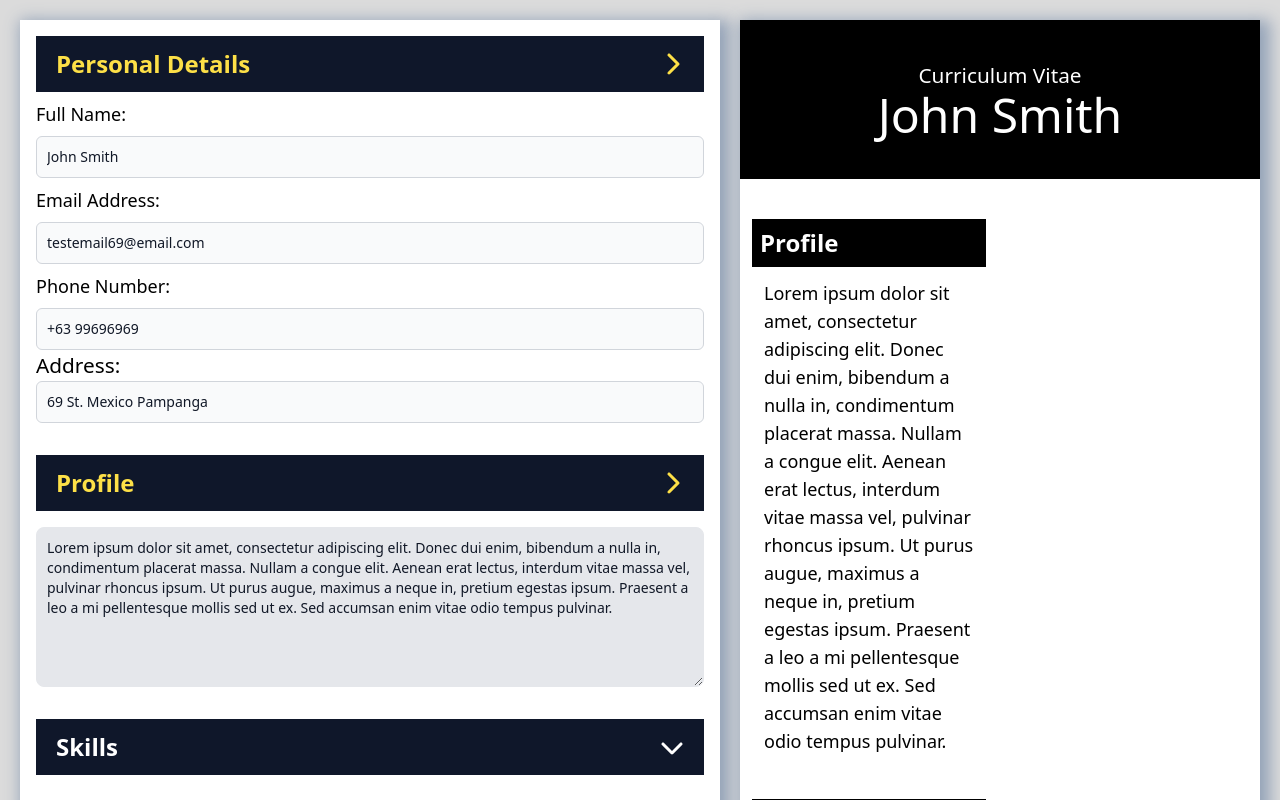
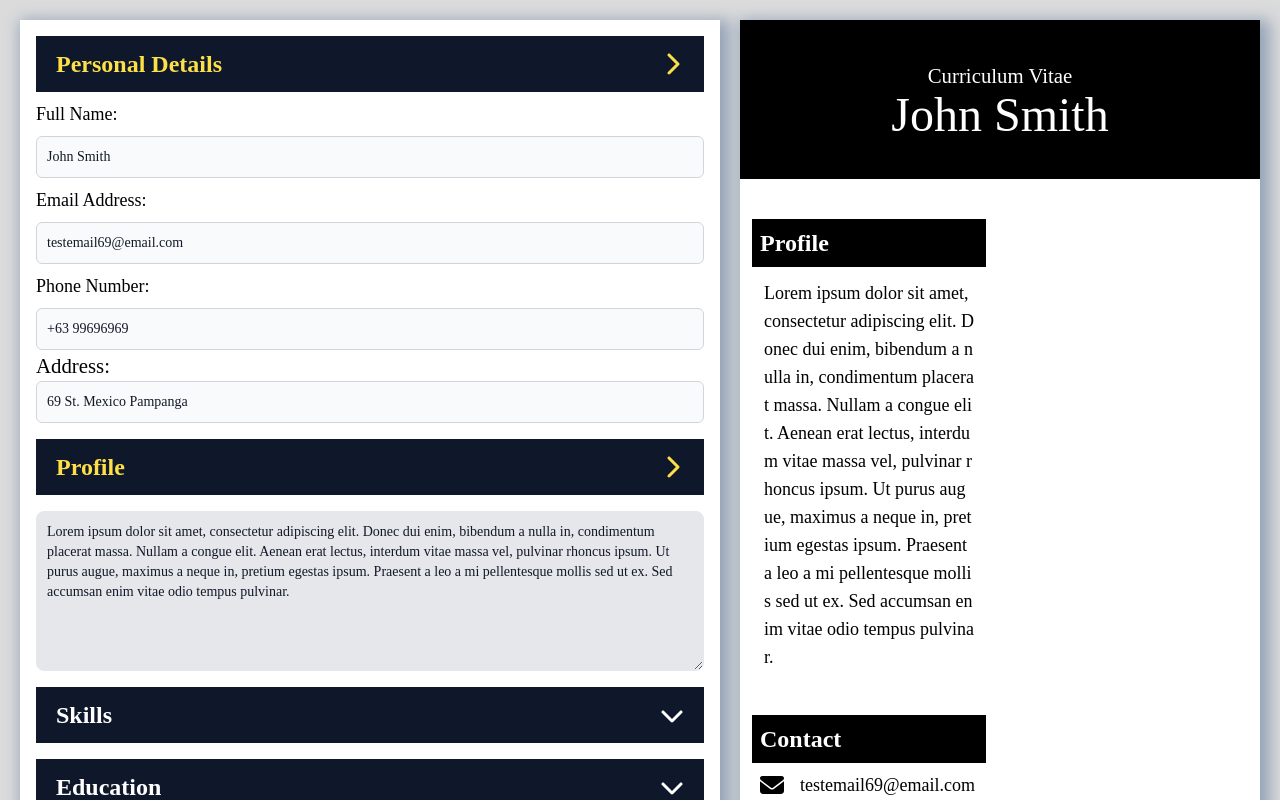
Before and after one commit to rulerpluralrural/odin-cv-builder, a React (Vite) app: page / in a window 1280 px wide. Shown: the top 800 px of the page. Built offline with nearby package versions, Linux system fonts and the light colour scheme.

Commit message:
Fixed Information, Resume, Skills toggleTab fns

```diff
--- a/src/App.jsx
+++ b/src/App.jsx
@@ -4,6 +4,7 @@ import Information from "./components/Information";
 import Resume from "./components/Resume";
 import Profile from "./components/Profile";
 import Skills from "./components/Skills";
+import Education from "./components/Education";
 
 export default function App() {
 	const [name, setName] = useState("John Smith");
@@ -13,7 +14,13 @@ export default function App() {
 	const [profile, setProfile] = useState(
 		"Lorem ipsum dolor sit amet, consectetur adipiscing elit. Donec dui enim, bibendum a nulla in, condimentum placerat massa. Nullam a congue elit. Aenean erat lectus, interdum vitae massa vel, pulvinar rhoncus ipsum. Ut purus augue, maximus a neque in, pretium egestas ipsum. Praesent a leo a mi pellentesque mollis sed ut ex. Sed accumsan enim vitae odio tempus pulvinar."
 	);
-	const [skills, setSkills] = useState(["Photography", "Microsoft Word", "Microsoft Excel", "Problem Solving"])
+	const [skills, setSkills] = useState([
+		"Photography",
+		"Microsoft Word",
+		"Microsoft Excel",
+		"Problem Solving",
+	]);
+	const [currentOpenTab, setCurrentOpenTab] = useState("profile");
 
 	return (
 		<div className="grid grid-cols-[700px_1fr] gap-5 p-5 h-full">
@@ -28,8 +35,22 @@ export default function App() {
 					address={address}
 					setAddress={setAddress}
 				/>
-				<Profile profile={profile} setProfile={setProfile} />
-				<Skills skills={skills} setSkills={setSkills}/>
+				<Profile
+					profile={profile}
+					setProfile={setProfile}
+					currentOpenTab={currentOpenTab}
+					setCurrentOpenTab={setCurrentOpenTab}
+				/>
+				<Skills
+					skills={skills}
+					setSkills={setSkills}
+					currentOpenTab={currentOpenTab}
+					setCurrentOpenTab={setCurrentOpenTab}
+				/>
+				<Education
+					currentOpenTab={currentOpenTab}
+					setCurrentOpenTab={setCurrentOpenTab}
+				/>
 			</div>
 			<Resume
 				name={name}
--- /dev/null
+++ b/src/components/Education.jsx
@@ -0,0 +1,26 @@
+// eslint-disable-next-line no-unused-vars
+import React, { useState } from "react";
+import { FontAwesomeIcon } from "@fortawesome/react-fontawesome";
+import { faChevronDown } from "@fortawesome/free-solid-svg-icons";
+
+export default function Education({currentOpenTab, setCurrentOpenTab}) {
+
+    const toggleTab = () => {
+        if (currentOpenTab === "education") {
+			setCurrentOpenTab("")
+		} else {
+			setCurrentOpenTab("education")
+		}
+    }
+
+    return (
+        <div className="p-4 pt-0">
+            <div className="flex justify-between items-center w-full bg-slate-900 text-white px-5 py-3 font-bold text-2xl">
+				<h1 className={`${currentOpenTab === "education" ? "text-yellow-300" : ""} transition-colors`}>
+					Education
+				</h1>
+				<FontAwesomeIcon icon={faChevronDown}  className={`cursor-pointer ${currentOpenTab === "education" ? "rotate-[-90deg] text-yellow-300" : ""} transition-all`} onClick={toggleTab}/>
+			</div>
+        </div>
+    )
+}
--- a/src/components/Profile.jsx
+++ b/src/components/Profile.jsx
@@ -3,22 +3,48 @@ import React, { useState } from "react";
 import { FontAwesomeIcon } from "@fortawesome/react-fontawesome";
 import { faChevronDown } from "@fortawesome/free-solid-svg-icons";
 
-export default function Profile({ profile, setProfile }) {
-	const [openProfile, setOpenProfile] = useState(true)
-
+/**@param {{profile:string, setProfile:function, currentOpenTab: string, setCurrentOpenTab:function}} props*/
+export default function Profile({
+	profile,
+	setProfile,
+	currentOpenTab,
+	setCurrentOpenTab,
+}) {
 	const handleProfile = (e) => {
 		setProfile(e.target.value);
 	};
-	const toggleProfile = () => {
-		setOpenProfile(!openProfile)
-	}
+	const toggleTab = () => {
+		if (currentOpenTab === "profile") {
+			setCurrentOpenTab("");
+		} else {
+			setCurrentOpenTab("profile");
+		}
+	};
 	return (
-		<div className="p-4">
+		<div className="p-4 pt-0">
 			<div className=" w-full bg-slate-900 text-white px-5 py-3 font-bold text-2xl flex justify-between items-center">
-				<h1 className={`${openProfile ? "text-yellow-300" : ""} transition-colors`}>Profile</h1>
-				<FontAwesomeIcon icon={faChevronDown}  className={`cursor-pointer ${openProfile ? "rotate-[-90deg] text-yellow-300" : ""} transition-all`} onClick={toggleProfile}/>
+				<h1
+					className={`${
+						currentOpenTab === "profile" ? "text-yellow-300" : ""
+					} transition-colors`}
+				>
+					Profile
+				</h1>
+				<FontAwesomeIcon
+					icon={faChevronDown}
+					className={`cursor-pointer ${
+						currentOpenTab === "profile"
+							? "rotate-[-90deg] text-yellow-300"
+							: ""
+					} transition-all`}
+					onClick={toggleTab}
+				/>
 			</div>
-			<div className={`${openProfile ? "max-h-[400px]" : "max-h-[0]"} transition-[max-height] duration-500 ease-in-out overflow-hidden`}>
+			<div
+				className={`${
+					currentOpenTab === "profile" ? "max-h-[400px]" : "max-h-[0]"
+				} transition-[max-height] duration-500 ease-in-out overflow-hidden`}
+			>
 				<textarea
 					value={profile}
 					onChange={handleProfile}
--- a/src/components/Resume.jsx
+++ b/src/components/Resume.jsx
@@ -18,7 +18,7 @@ export default function Resume({
 	skills,
 }) {
 	return (
-		<div className="bg-white shadow-[5px_5px_15px_5px] shadow-slate-400">
+		<div className="bg-white shadow-[5px_5px_15px_5px] shadow-slate-400 h-screen">
 			<div className="bg-black text-white h-50 text-center py-10">
 				<div>
 					<h3 className=" text-center text-1xl">Curriculum Vitae</h3>
@@ -29,7 +29,7 @@ export default function Resume({
 				<div className="p-3 text-1xl flex flex-col justify-evenly gap-8 ">
 					<div>
 						<h1 className={`${header}`}>Profile</h1>
-						<p className="p-3 text-lg break-words">{profile}</p>
+						<p className="p-3 text-lg break-words break-all">{profile}</p>
 					</div>
 					<div>
 						<h1 className={`${header}`}>Contact</h1>
--- a/src/components/Skills.jsx
+++ b/src/components/Skills.jsx
@@ -8,9 +8,13 @@ import {
 	faPlus,
 	faCircleChevronRight,
 } from "@fortawesome/free-solid-svg-icons";
-/**@param {{skills: array, setSkills: function}} props*/
-export default function Skills({ skills, setSkills }) {
-	const [openSkills, setOpenSkills] = useState(false);
+/**@param {{skills: array, setSkills: function, currentOpenTab: string, setCurrentOpenTab: function}} props*/
+export default function Skills({
+	skills,
+	setSkills,
+	currentOpenTab,
+	setCurrentOpenTab,
+}) {
 	const [addingSkill, setAddingSkill] = useState(false);
 	const [newSkill, setNewSkill] = useState("");
 
@@ -41,32 +45,38 @@ export default function Skills({ skills, setSkills }) {
 		setAddingSkill(!addingSkill);
 	};
 
-	const toggleSkills = () => {
-		setOpenSkills(!openSkills);
+	const toggleTab = () => {
+		if (currentOpenTab === "skills") {
+			setCurrentOpenTab("");
+		} else {
+			setCurrentOpenTab("skills");
+		}
 	};
 
 	return (
-		<div className="p-4">
-			<div className=" w-full bg-slate-900 text-white px-5 py-3 font-bold text-2xl flex justify-between items-center mb-3">
+		<div className="p-4 pt-0">
+			<div className=" w-full bg-slate-900 text-white px-5 py-3 font-bold text-2xl flex justify-between items-center">
 				<h1
-					className={`${openSkills ? "text-yellow-400" : ""} transition-colors`}
+					className={`${
+						currentOpenTab === "skills" ? "text-yellow-400" : ""
+					} transition-colors`}
 				>
 					Skills
 				</h1>
 				<FontAwesomeIcon
 					icon={faChevronDown}
 					className={`cursor-pointer ${
-						openSkills ? "rotate-[-90deg] text-yellow-400" : ""
+						currentOpenTab === "skills" ? "rotate-[-90deg] text-yellow-400" : ""
 					} transition-all`}
-					onClick={toggleSkills}
+					onClick={toggleTab}
 				/>
 			</div>
 			<div
 				className={`${
-					openSkills ? "max-h-[400px]" : "max-h-[0]"
+					currentOpenTab === "skills" ? "max-h-[400px]" : "max-h-[0]"
 				} transition-[max-height] duration-500 ease-in-out overflow-hidden`}
 			>
-				<div className="flex flex-wrap gap-2">
+				<div className="flex flex-wrap gap-2 mt-3">
 					{skills.map((skill, index) => {
 						return (
 							<Skill
--- a/src/index.css
+++ b/src/index.css
@@ -11,7 +11,7 @@
 }
 
 body {
-    font-family: system-ui, -apple-system, BlinkMacSystemFont, 'Segoe UI', Roboto, Oxygen, Ubuntu, Cantarell, 'Open Sans', 'Helvetica Neue', sans-serif;
+    font-family: 'Times New Roman', Times, serif;
     font-size: 1.3rem;
     background-color: #dbdbdb;
 }
```
